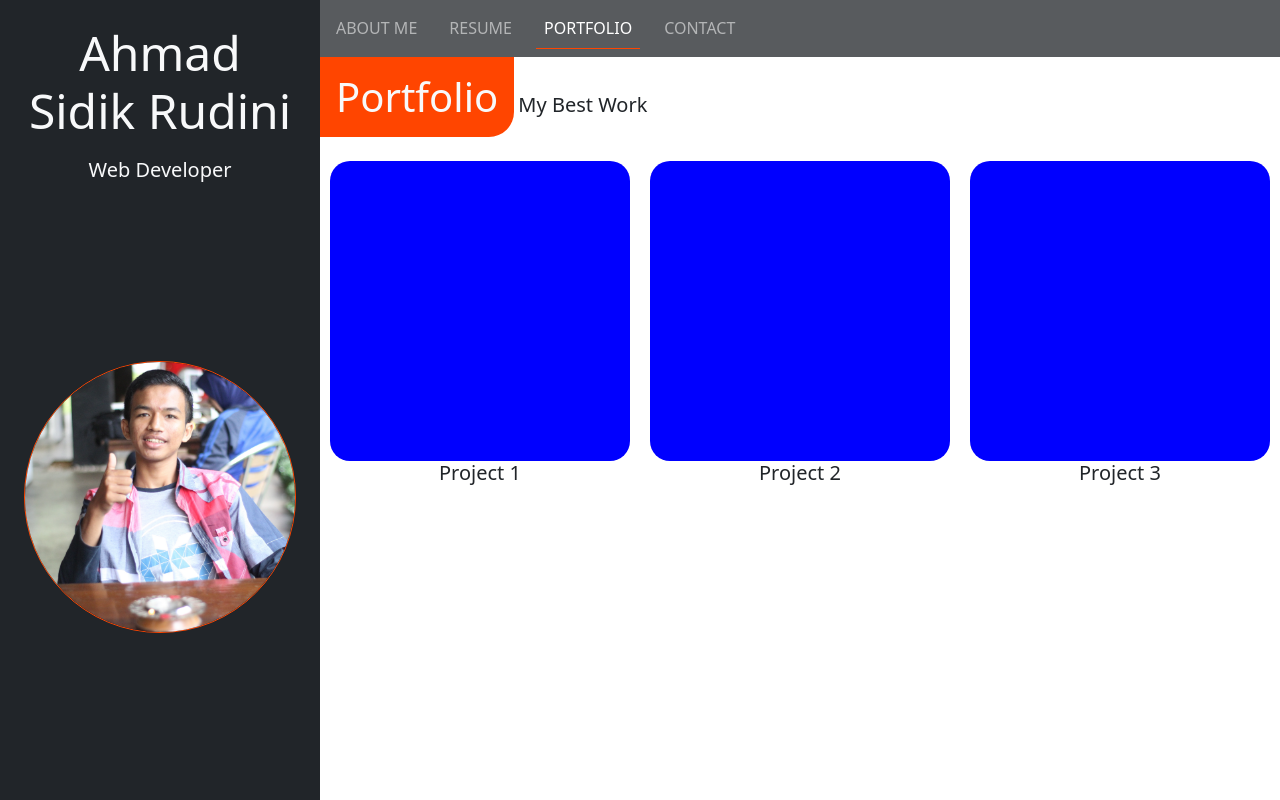
After one commit to asidikrdn/personal-page, a PHP site: page /portfolio.html in a window 1280 px wide. The commit adds this page. Run offline with PHP 8.4, Linux system fonts and the light colour scheme.

Commit message:
Update Portfolio Layout

```diff
--- a/css/style.css
+++ b/css/style.css
@@ -51,6 +51,28 @@ header img {
   border-radius: 0 0 15px 0;
 }
 
+.portfolio-container {
+  width: 300px;
+  height: 300px;
+  background-color: blue;
+  border-radius: 20px;
+}
+
+.portfolio-box {
+  width: 100%;
+  height: 100%;
+  border-radius: 20px;
+  top: 0;
+  left: 0;
+  background-color: aqua;
+  z-index: 1;
+  display: none;
+}
+
+.portfolio-container:hover .portfolio-box {
+  display: block;
+}
+
 /* Social Media */
 #social-media a:hover i {
   color: orangered;
--- /dev/null
+++ b/portfolio.html
@@ -0,0 +1,177 @@
+<!DOCTYPE html>
+<html lang="en">
+  <head>
+    <meta charset="UTF-8" />
+    <meta http-equiv="X-UA-Compatible" content="IE=edge" />
+    <meta name="viewport" content="width=device-width, initial-scale=1.0" />
+    <title>Ahmad Sidik Rudini</title>
+    <!-- CSS only -->
+    <link
+      href="https://cdn.jsdelivr.net/npm/bootstrap@5.1.3/dist/css/bootstrap.min.css"
+      rel="stylesheet"
+      integrity="sha384-1BmE4kWBq78iYhFldvKuhfTAU6auU8tT94WrHftjDbrCEXSU1oBoqyl2QvZ6jIW3"
+      crossorigin="anonymous"
+    />
+    <!-- Bootstrap Icon -->
+    <link
+      rel="stylesheet"
+      href="https://cdn.jsdelivr.net/npm/bootstrap-icons@1.8.1/font/bootstrap-icons.css"
+    />
+    <!-- Manual CSS -->
+    <link rel="stylesheet" href="css/style.css" />
+  </head>
+  <body>
+    <div class="container-fluid">
+      <div class="row">
+        <div class="col-md-3 p-0 position-fixed">
+          <!-- Header Web Version -->
+          <header id="headerWeb">
+            <div
+              class="container-fluid bg-dark text-light d-md-flex flex-column align-items-center d-none"
+            >
+              <h1 class="display-5 text-center mt-4">Ahmad Sidik Rudini</h1>
+              <p class="lead my-2">Web Developer</p>
+              <img
+                src="img/profil.jpg"
+                alt=""
+                class="my-auto img-fluid rounded-circle"
+              />
+            </div>
+          </header>
+        </div>
+        <div class="col-md-9 offset-md-3 p-0">
+          <!-- Header Mobile Version -->
+          <header id="headerMobile">
+            <div
+              class="d-md-none d-flex flex-row flex-wrap justify-content-center p-4"
+            >
+              <img
+                src="img/profil.jpg"
+                alt=""
+                class="img-fluid rounded-circle"
+              />
+              <h2 class="w-100 text-center my-2">Ahmad Sidik Rudini</h2>
+              <p class="lead">Web Developer</p>
+            </div>
+          </header>
+
+          <!-- Navbar Web Version -->
+          <nav id="navbarWeb">
+            <div class="container-fluid p-0 d-md-block d-none">
+              <div
+                class="navbar navbar-expand navbar-dark bg-dark bg-opacity-75"
+              >
+                <div class="navbar-nav text-uppercase">
+                  <div class="nav-item mx-2">
+                    <a href="index.html" class="nav-link">About Me</a>
+                  </div>
+                  <div class="nav-item mx-2">
+                    <a href="resume.html" class="nav-link">Resume</a>
+                  </div>
+                  <div class="nav-item mx-2">
+                    <a href="portfolio.html" class="nav-link active"
+                      >Portfolio</a
+                    >
+                  </div>
+                  <div class="nav-item mx-2">
+                    <a href="contact.html" class="nav-link">Contact</a>
+                  </div>
+                </div>
+              </div>
+            </div>
+          </nav>
+
+          <!-- Navbar Mobile Version -->
+          <nav id="navbarMobile">
+            <div
+              class="container-fluid bg-dark p-1 bg-opacity-100 position-fixed d-md-none"
+            >
+              <div
+                class="navbar navbar-expand navbar-dark d-flex justify-content-around"
+              >
+                <div class="nav-item mx-2">
+                  <a href="index.html" class="nav-link text-light">
+                    <i class="bi-person-fill"></i>
+                  </a>
+                </div>
+                <div class="nav-item mx-2">
+                  <a href="resume.html" class="nav-link text-light">
+                    <i class="bi-file-earmark-person-fill"></i>
+                  </a>
+                </div>
+                <div class="nav-item mx-2">
+                  <a href="portfolio.html" class="nav-link active text-light">
+                    <i class="bi-briefcase-fill"></i>
+                  </a>
+                </div>
+                <div class="nav-item mx-2">
+                  <a href="contact.html" class="nav-link text-light">
+                    <i class="bi-person-lines-fill"></i>
+                  </a>
+                </div>
+              </div>
+            </div>
+          </nav>
+
+          <!-- Main Content -->
+          <section id="content">
+            <div class="container-fluid p-0 mb-5 mb-md-1">
+              <div id="section-title">
+                <h2 class="display-6 d-inline-block p-3 text-light">
+                  Portfolio
+                </h2>
+                <p class="lead d-inline-block">My Best Work</p>
+              </div>
+              <div class="row g-0">
+                <div class="col-12 col-md-4 py-3">
+                  <div class="container position-relative portfolio-container">
+                    <div class="portfolio-box position-absolute p-3">
+                      <h5>Project 1</h5>
+                      <p class="lead">
+                        Project 1 is Lorem ipsum dolor sit amet consectetur
+                        adipisicing elit. Corporis iste nulla, laborum eum ea
+                        porro non culpa odit quod commodi?
+                    </div>
+                  </div>
+                  <h5 class="text-center">Project 1</h5>
+                </div>
+                <div class="col-12 col-md-4 py-3">
+                  <div class="container position-relative portfolio-container">
+                    <div class="portfolio-box position-absolute p-3">
+                      <h5>Project 2</h5>
+                      <p class="lead">
+                        Project 2 is Lorem ipsum dolor sit amet consectetur
+                        adipisicing elit. Corporis iste nulla, laborum eum ea
+                        porro non culpa odit quod commodi?
+                      </p>
+                    </div>
+                  </div>
+                  <h5 class="text-center">Project 2</h5>
+                </div>
+                <div class="col-12 col-md-4 py-3">
+                  <div class="container position-relative portfolio-container">
+                    <div class="portfolio-box position-absolute p-3">
+                      <h5>Project 3</h5>
+                      <p class="lead">
+                        Project 3 is Lorem ipsum dolor sit amet consectetur
+                        adipisicing elit. Corporis iste nulla, laborum eum ea
+                        porro non culpa odit quod commodi?
+                    </div>
+                  </div>
+                  <h5 class="text-center">Project 3</h5>
+                </div>
+              </div>
+            </div>
+          </section>
+        </div>
+      </div>
+    </div>
+
+    <!-- JavaScript Bundle with Popper -->
+    <script
+      src="https://cdn.jsdelivr.net/npm/bootstrap@5.1.3/dist/js/bootstrap.bundle.min.js"
+      integrity="sha384-ka7Sk0Gln4gmtz2MlQnikT1wXgYsOg+OMhuP+IlRH9sENBO0LRn5q+8nbTov4+1p"
+      crossorigin="anonymous"
+    ></script>
+  </body>
+</html>
```
